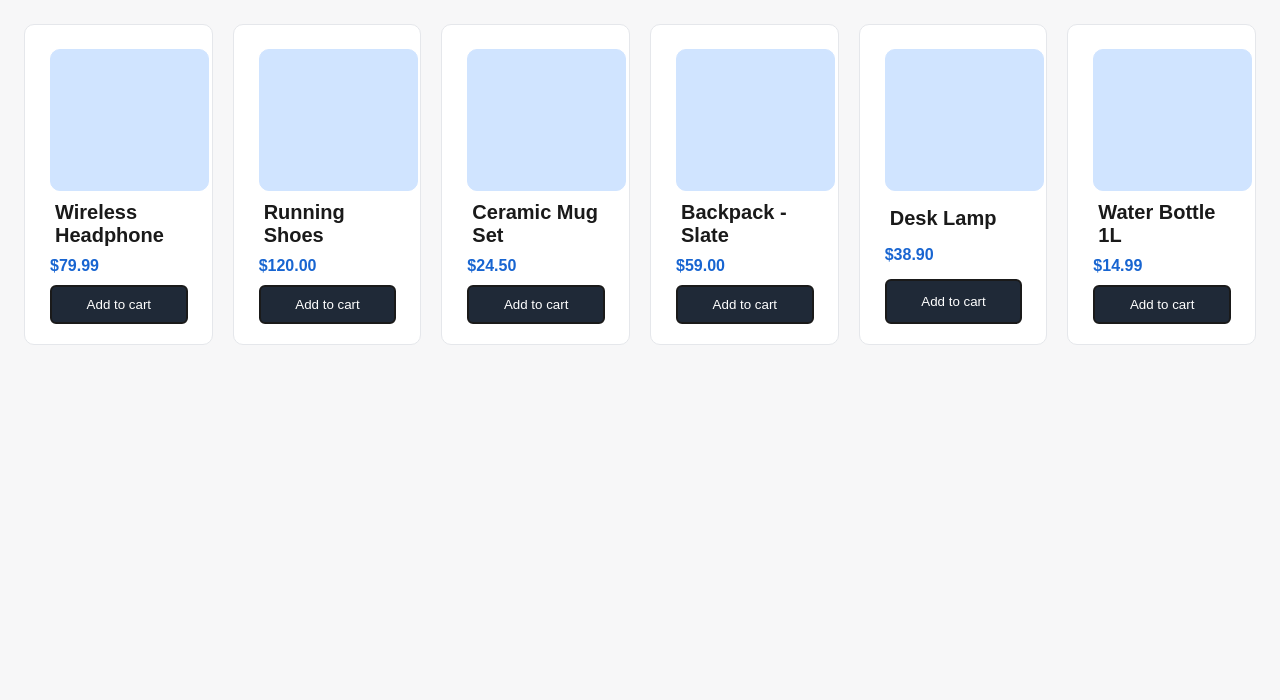
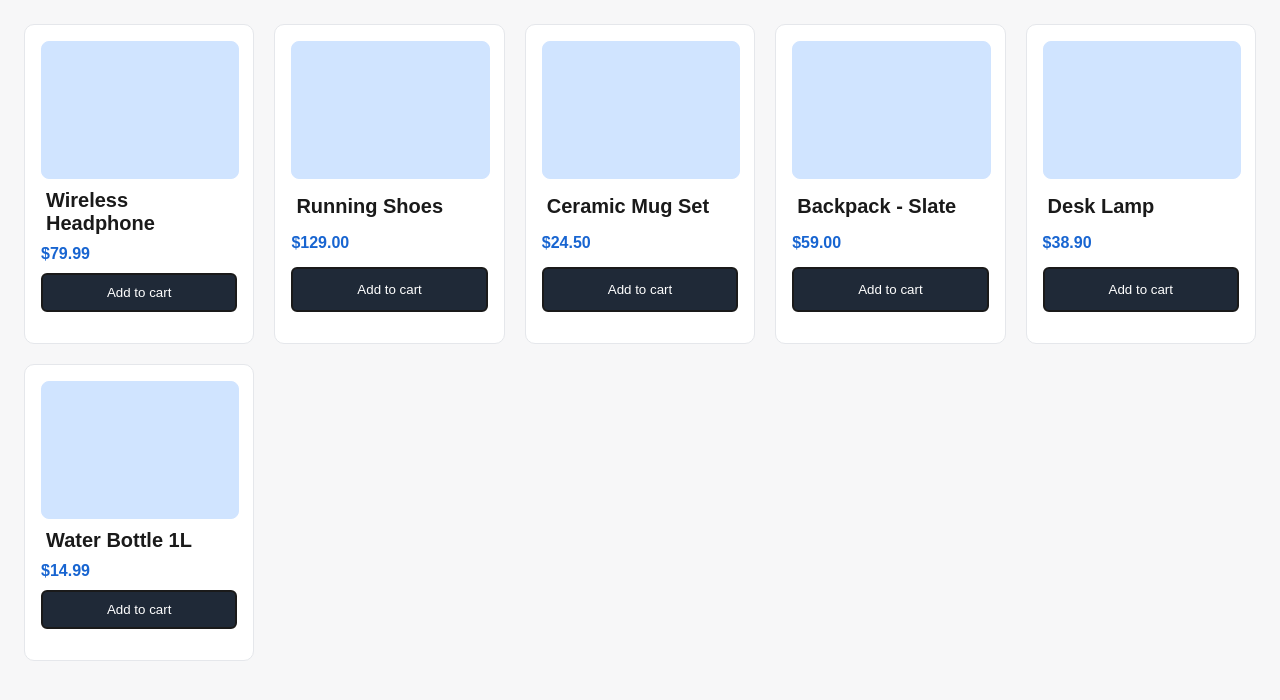
Before and after one commit to Rahma-21/Flex-Grid--Practice, a plain HTML site: page task-02-product-grid/index.html in a window 1280 px wide. Drawn offline with Linux system fonts and the light colour scheme.

Commit message:
fix: adjust product grid layout

```diff
--- a/task-02-product-grid/index.html
+++ b/task-02-product-grid/index.html
@@ -21,7 +21,7 @@
       <article class="product-card">
         <div class="img-placeholder"></div>
         <h2 class="product-name">Running Shoes</h2>
-        <p class="product-price">$120.00</p>
+        <p class="product-price">$129.00</p>
         <button type="button">Add to cart</button>
       </article>
       <article class="product-card">
--- a/task-02-product-grid/styles.css
+++ b/task-02-product-grid/styles.css
@@ -8,10 +8,7 @@ body {
 .product-grid {
   display: grid;
   grid-template-columns: repeat(auto-fill, minmax(200px, 1fr));
-  /* min-height: 10px; */
   padding: 24px;
-  display: flex;
-  justify-content: space-between;
   gap: 20px;
 }
 
@@ -20,18 +17,16 @@ body {
   border: 1px solid #e5e7eb;
   border-radius: 10px;
   gap: 5px;
-  padding: 24px 24px 5px 25px;
+  padding: 16px;
   background: #ffffff;
-  width: 45%;
 }
 
 .img-placeholder {
   display: grid;
-  width: 85%;
-  height: 120px;
+  width: 100%;
+  height: 136px;
   border: 1px solid #d0e4ff;
-  border-radius: 10px;
-  padding: 10px 20px;
+  border-radius: 8px;
   background: #d0e4ff;
 }
 button {
@@ -57,11 +52,3 @@ button {
   padding: 5px;
   margin: 0;
 }
-/*
-## Palette
-- Background: `#f7f7f8`
-- Card background: `#ffffff`
-- Text: `#1a1a1a`
-- Secondary text: `#1f2937`
-- Border: `#e5e7eb`
-- Accent/button: `#2563eb` */
```
